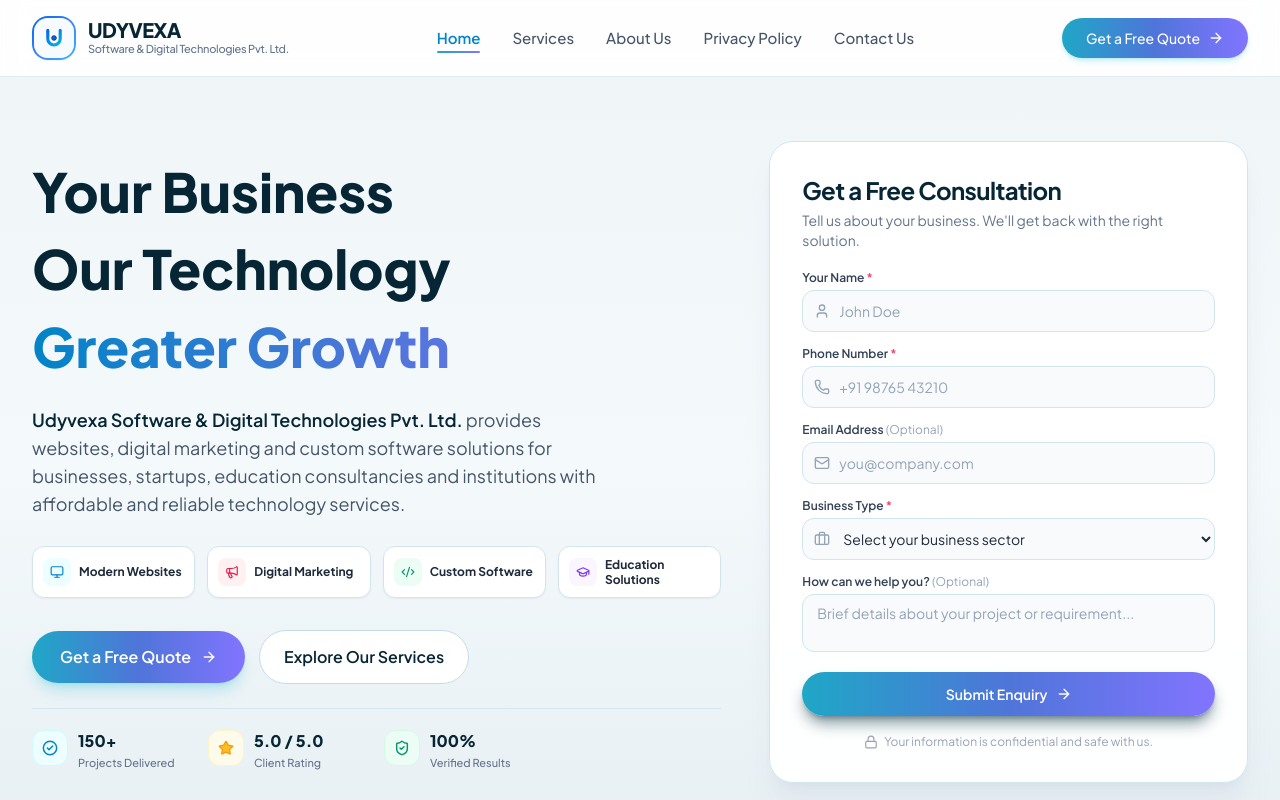
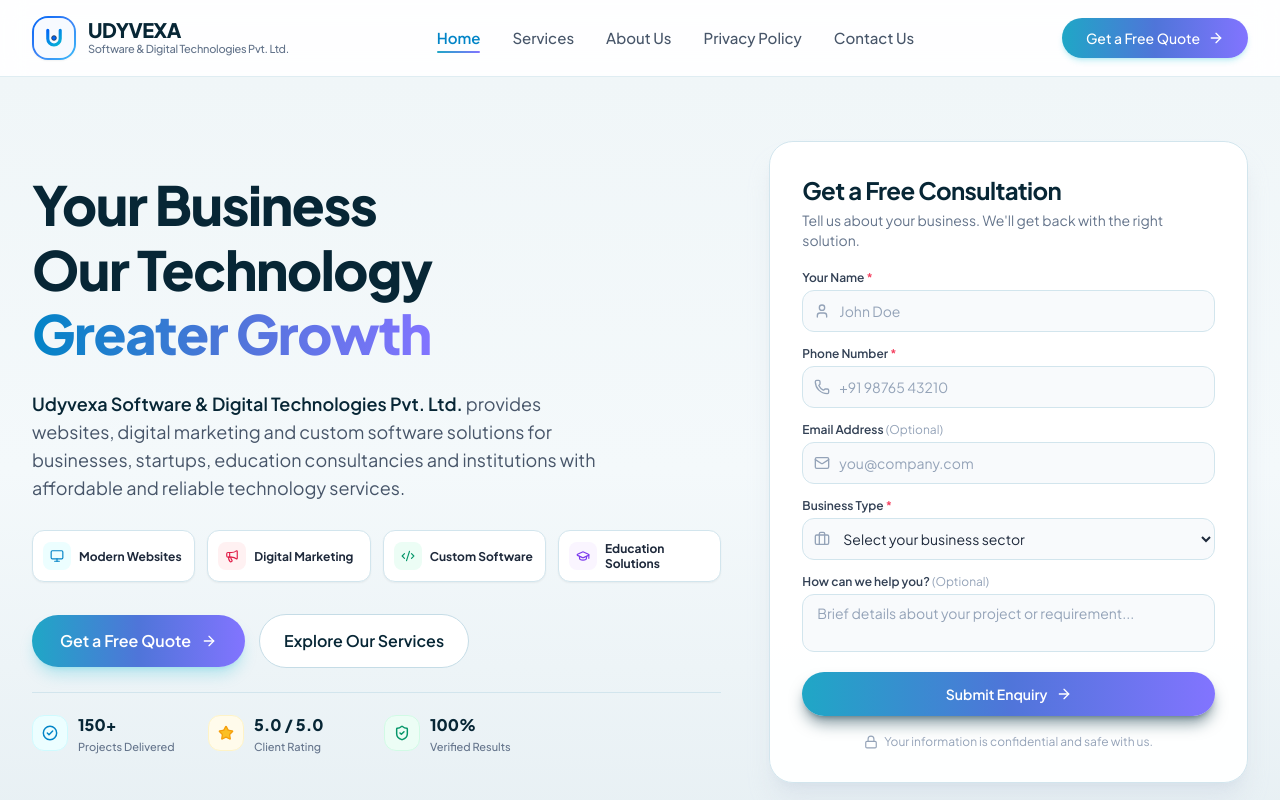
Before and after one commit to mounikav-12/Udyvexa, a React (Vite) app: page / in a window 1280 px wide. Shown: the top 800 px of the page. Built offline with nearby package versions, Linux system fonts and the light colour scheme.

Commit message:
fix: balance headline line-height to clean compact ratio without colliding

```diff
--- a/src/components/AboutUsPage.jsx
+++ b/src/components/AboutUsPage.jsx
@@ -76,7 +76,7 @@ export default function AboutUsPage({ onOpenQuote }) {
             <div className="lg:col-span-6 flex flex-col justify-center">
 
               <SR>
-                <h1 className="text-[#072635] text-3xl sm:text-4xl lg:text-[44px] font-extrabold leading-snug sm:leading-[1.35] tracking-normal mb-5">
+                <h1 className="text-[#072635] text-3xl sm:text-4xl lg:text-[44px] font-extrabold leading-[1.22] tracking-tight mb-5">
                   Empowering Businesses Through Honest,{' '}
                   <span className="text-transparent bg-clip-text bg-gradient-to-r from-[#0284c7] via-[#4f75d9] to-[#8274ff]">Human Technology.</span>
                 </h1>
--- a/src/components/HeroSection.jsx
+++ b/src/components/HeroSection.jsx
@@ -301,10 +301,10 @@ export default function HeroSection({ onOpenQuote, onExploreServices }) {
 
             {/* Headline */}
             <div className="hero-anim-1">
-              <h1 className="text-4xl sm:text-5xl lg:text-[54px] font-extrabold text-[#072635] tracking-normal leading-snug sm:leading-[1.32]">
-                <span className="block">Your Business</span>
-                <span className="block mt-1 sm:mt-1.5">Our Technology</span>
-                <span className="block mt-1 sm:mt-1.5 text-transparent bg-clip-text bg-gradient-to-r from-[#0284c7] via-[#4f75d9] to-[#8274ff]">
+              <h1 className="text-4xl sm:text-5xl lg:text-[54px] font-extrabold text-[#072635] tracking-tight leading-[1.18] sm:leading-[1.2]">
+                Your Business <br />
+                Our Technology <br />
+                <span className="text-transparent bg-clip-text bg-gradient-to-r from-[#0284c7] via-[#4f75d9] to-[#8274ff]">
                   Greater Growth
                 </span>
               </h1>
--- a/src/components/ServicesPage.jsx
+++ b/src/components/ServicesPage.jsx
@@ -168,9 +168,9 @@ export default function ServicesPage({ onOpenQuote }) {
       <section className="relative overflow-hidden pt-12 pb-14 sm:pt-16 sm:pb-18 lg:pt-20 lg:pb-20 bg-gradient-to-b from-[#f0f6f8] via-[#f4f9fb] to-[#e6eff3] border-b border-[#d2e5ed]">
         <div className="max-w-7xl mx-auto px-4 sm:px-6 lg:px-8 text-center max-w-3xl">
           <SR>
-            <h1 className="text-3xl sm:text-4xl lg:text-5xl font-extrabold text-[#072635] tracking-normal leading-snug sm:leading-[1.32] mb-5">
-              <span className="block">Simple Technology</span>
-              <span className="block mt-1 sm:mt-1.5 text-transparent bg-clip-text bg-gradient-to-r from-cyan-500 via-[#4f75d9] to-[#8274ff]">
+            <h1 className="text-3xl sm:text-4xl lg:text-5xl font-extrabold text-[#072635] tracking-tight leading-[1.2] mb-5">
+              Simple Technology <br />
+              <span className="text-transparent bg-clip-text bg-gradient-to-r from-cyan-500 via-[#4f75d9] to-[#8274ff]">
                 Solutions for Real Businesses
               </span>
             </h1>
```
